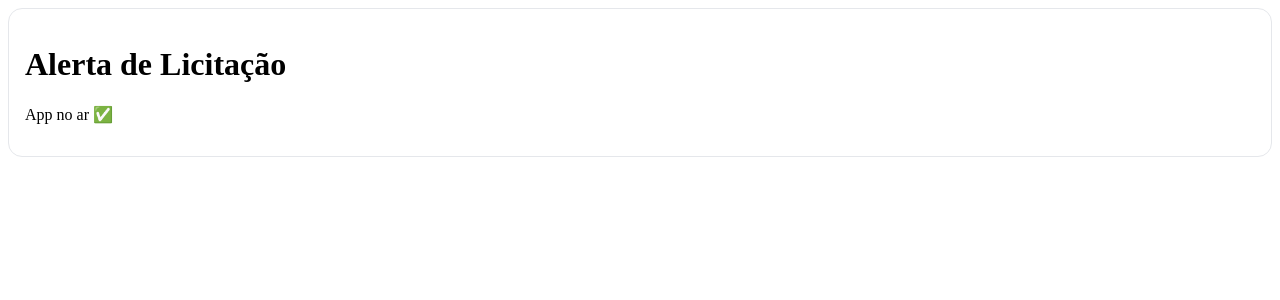
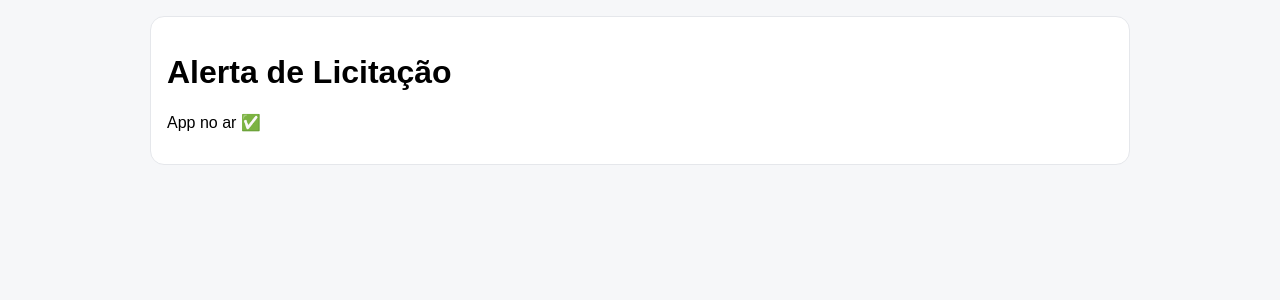
Before and after one commit to cleonenas123-dev/alerta-licitacao-v2, a Next.js app: page / in a window 1280 px wide. Shown: the top 300 px of the page. Built offline with nearby package versions, Linux system fonts and the light colour scheme.

Commit message:
Create layout.js

```diff
--- /dev/null
+++ b/app/layout.js
@@ -0,0 +1,13 @@
+export const metadata = { title: "Alerta de Licitação" };
+
+export default function RootLayout({ children }) {
+  return (
+    <html lang="pt-br">
+      <body style={{ fontFamily: "Arial, sans-serif", margin: 0, background: "#f6f7f9" }}>
+        <div style={{ maxWidth: 980, margin: "0 auto", padding: 16 }}>
+          {children}
+        </div>
+      </body>
+    </html>
+  );
+}
```
